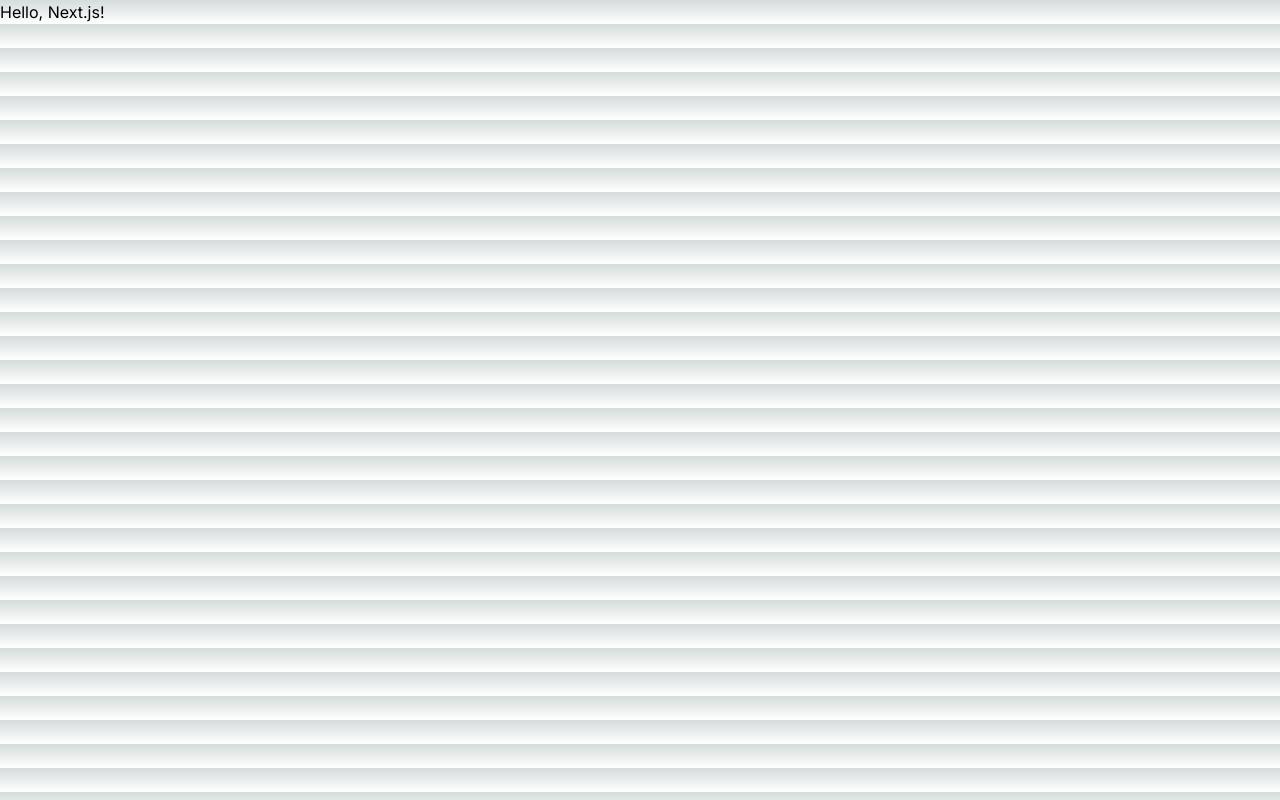
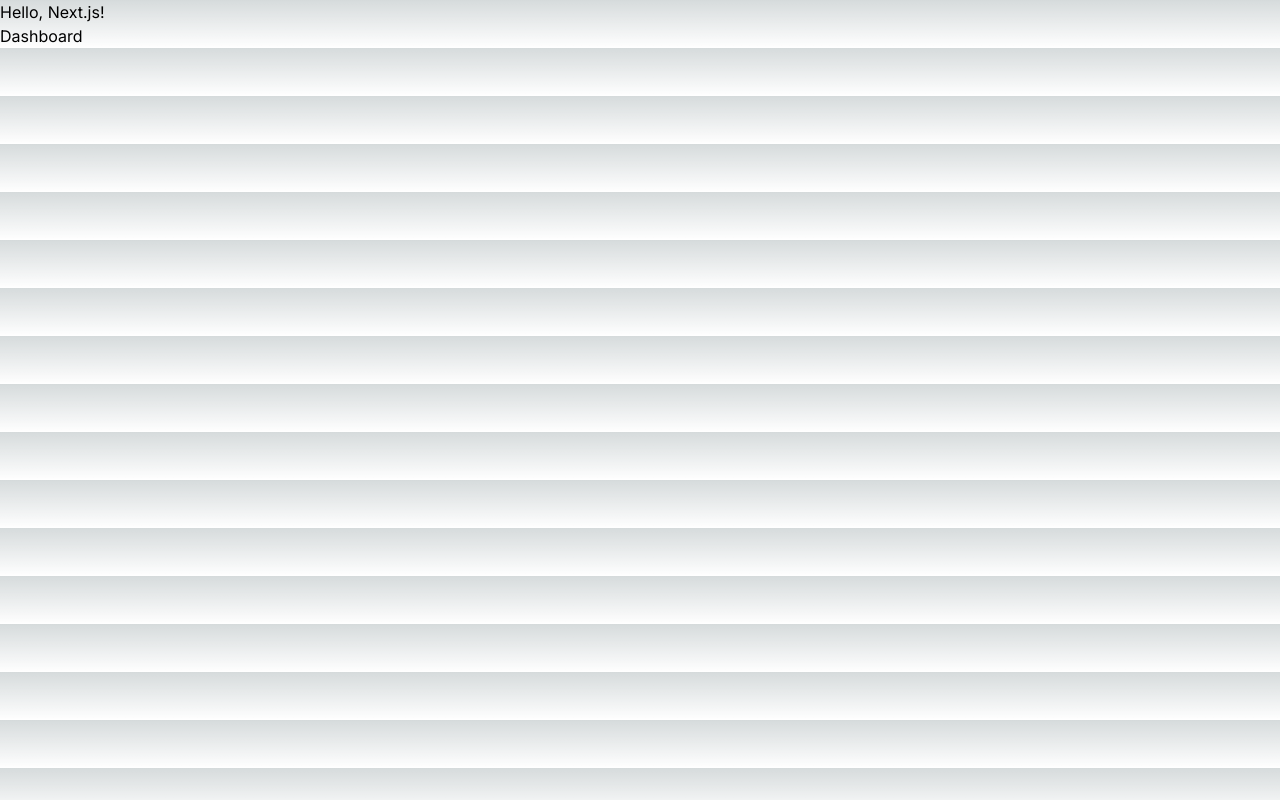
Before and after one commit to dockhardman/bookstore-nextjs, a Next.js app: page / in a window 1280 px wide. Built offline with nearby package versions, Linux system fonts and the light colour scheme.

Commit message:
Add dashboard link

```diff
--- a/app/page.js
+++ b/app/page.js
@@ -1,5 +1,11 @@
 import Image from "next/image";
+import Link from "next/link";
 
 export default function Home() {
-  return <h1>Hello, Next.js!</h1>;
+  return (
+    <div>
+      <h1>Hello, Next.js!</h1>
+      <Link href="/dashboard">Dashboard</Link>
+    </div>
+  );
 }
```
